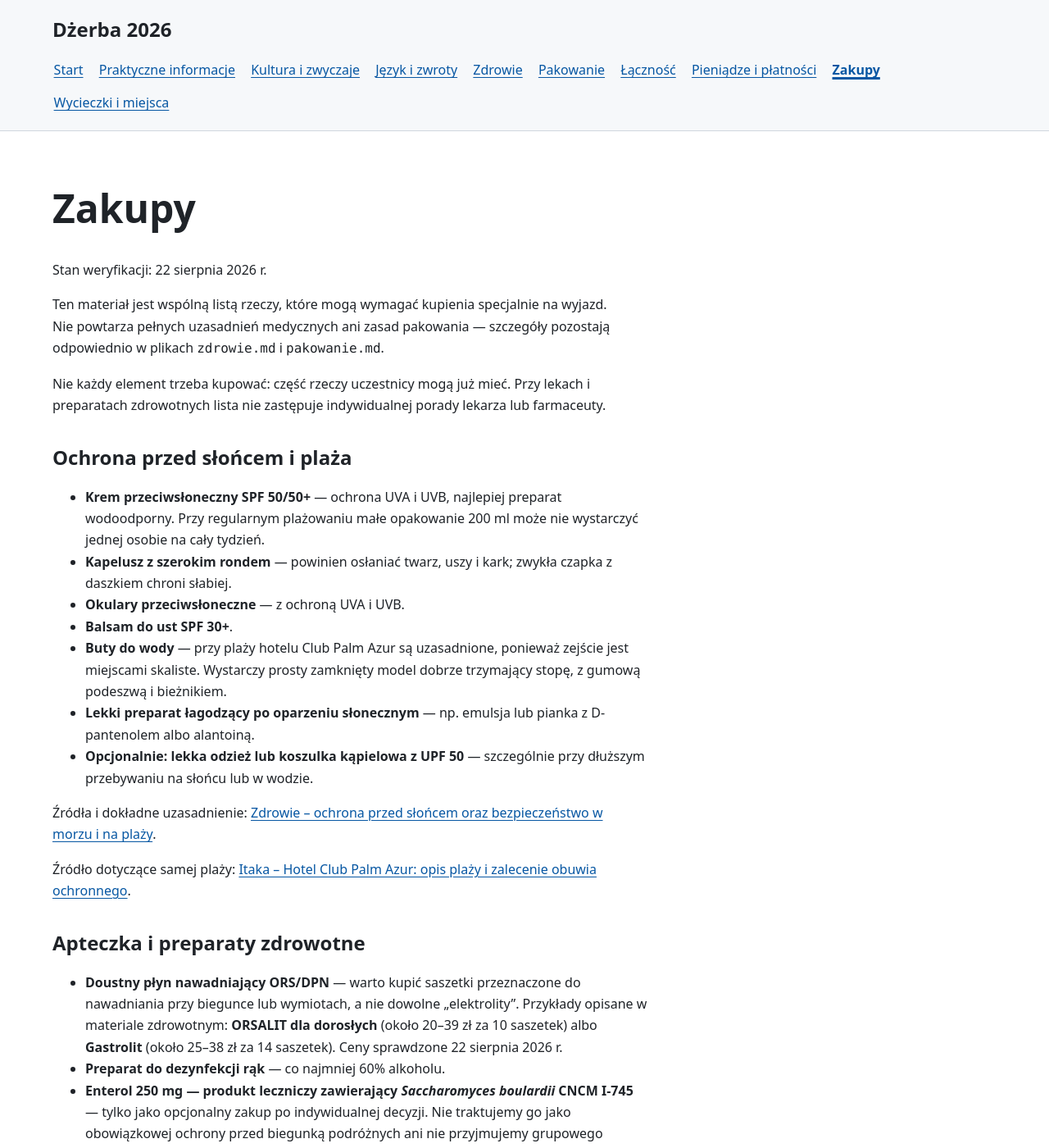
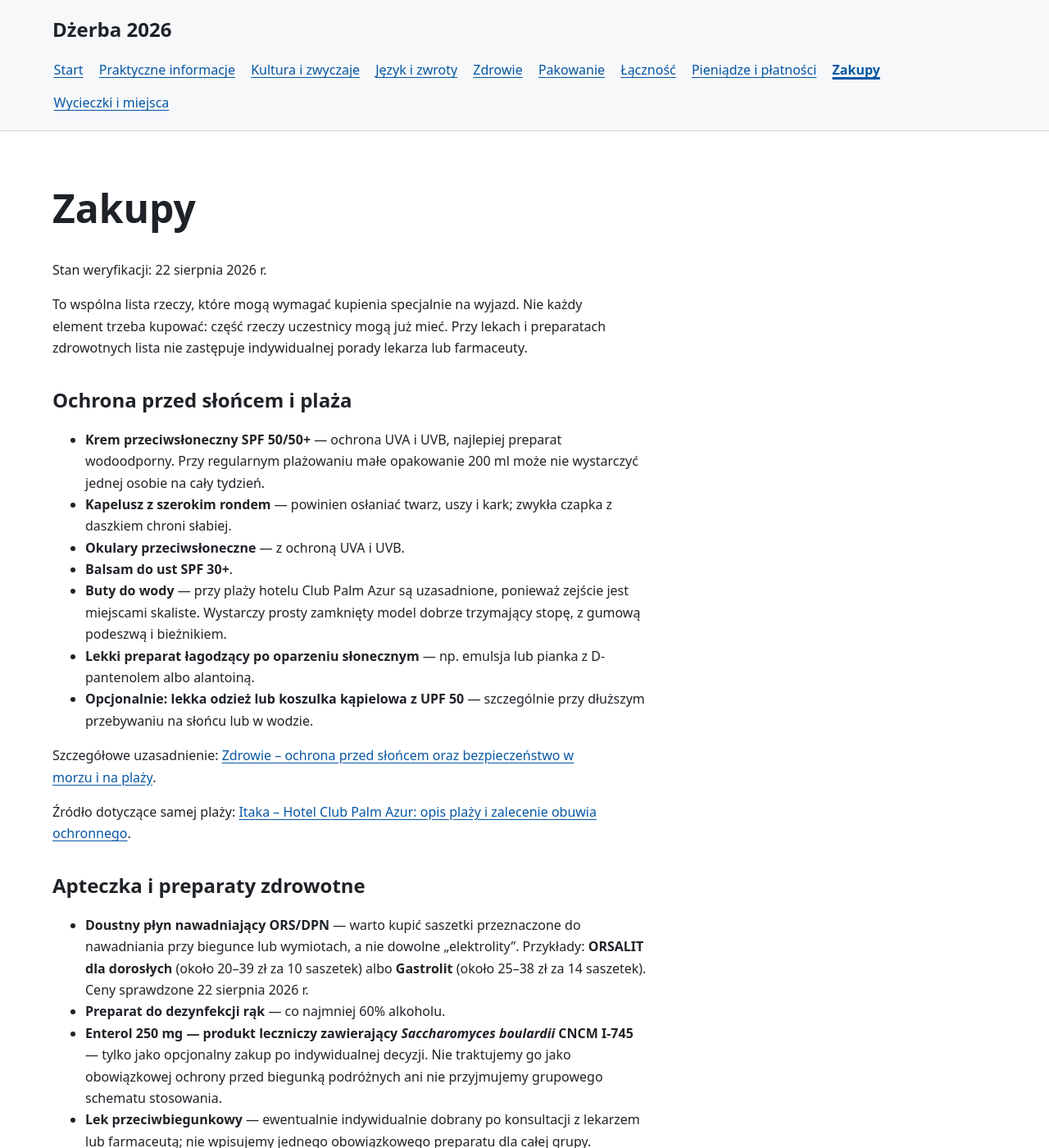
Before and after one commit to rotnicki/djerba-2026, a Jekyll site: the page built from zakupy.md, in a window 1280 px wide and 1400 px high. Shown: the whole window at 82% size. Built offline with Jekyll 4.4.1, drawn with Linux system fonts in a browser that asks for light colours; our own code applies the rules of GitHub Pages for plain Markdown files; some of the changed text lies outside the part shown.

Commit message:
Usuń techniczne określenia z treści strony Zakupy

```diff
--- a/zakupy.md
+++ b/zakupy.md
@@ -2,9 +2,7 @@
 
 Stan weryfikacji: 22 sierpnia 2026 r.
 
-Ten materiał jest wspólną listą rzeczy, które mogą wymagać kupienia specjalnie na wyjazd. Nie powtarza pełnych uzasadnień medycznych ani zasad pakowania — szczegóły pozostają odpowiednio w plikach `zdrowie.md` i `pakowanie.md`.
-
-Nie każdy element trzeba kupować: część rzeczy uczestnicy mogą już mieć. Przy lekach i preparatach zdrowotnych lista nie zastępuje indywidualnej porady lekarza lub farmaceuty.
+To wspólna lista rzeczy, które mogą wymagać kupienia specjalnie na wyjazd. Nie każdy element trzeba kupować: część rzeczy uczestnicy mogą już mieć. Przy lekach i preparatach zdrowotnych lista nie zastępuje indywidualnej porady lekarza lub farmaceuty.
 
 ## Ochrona przed słońcem i plaża
 
@@ -16,13 +14,13 @@ Nie każdy element trzeba kupować: część rzeczy uczestnicy mogą już mieć.
 - **Lekki preparat łagodzący po oparzeniu słonecznym** — np. emulsja lub pianka z D-pantenolem albo alantoiną.
 - **Opcjonalnie: lekka odzież lub koszulka kąpielowa z UPF 50** — szczególnie przy dłuższym przebywaniu na słońcu lub w wodzie.
 
-Źródła i dokładne uzasadnienie: [Zdrowie – ochrona przed słońcem oraz bezpieczeństwo w morzu i na plaży](zdrowie.md).
+Szczegółowe uzasadnienie: [Zdrowie – ochrona przed słońcem oraz bezpieczeństwo w morzu i na plaży](zdrowie.md).
 
 Źródło dotyczące samej plaży: [Itaka – Hotel Club Palm Azur: opis plaży i zalecenie obuwia ochronnego](https://www.itaka.pl/wczasy/tunezja/djerba/hotel-club-palm-azur%2CDJEPALM/).
 
 ## Apteczka i preparaty zdrowotne
 
-- **Doustny płyn nawadniający ORS/DPN** — warto kupić saszetki przeznaczone do nawadniania przy biegunce lub wymiotach, a nie dowolne „elektrolity”. Przykłady opisane w materiale zdrowotnym: **ORSALIT dla dorosłych** (około 20–39 zł za 10 saszetek) albo **Gastrolit** (około 25–38 zł za 14 saszetek). Ceny sprawdzone 22 sierpnia 2026 r.
+- **Doustny płyn nawadniający ORS/DPN** — warto kupić saszetki przeznaczone do nawadniania przy biegunce lub wymiotach, a nie dowolne „elektrolity”. Przykłady: **ORSALIT dla dorosłych** (około 20–39 zł za 10 saszetek) albo **Gastrolit** (około 25–38 zł za 14 saszetek). Ceny sprawdzone 22 sierpnia 2026 r.
 - **Preparat do dezynfekcji rąk** — co najmniej 60% alkoholu.
 - **Enterol 250 mg — produkt leczniczy zawierający *Saccharomyces boulardii* CNCM I-745** — tylko jako opcjonalny zakup po indywidualnej decyzji. Nie traktujemy go jako obowiązkowej ochrony przed biegunką podróżnych ani nie przyjmujemy grupowego schematu stosowania.
 - **Lek przeciwbiegunkowy** — ewentualnie indywidualnie dobrany po konsultacji z lekarzem lub farmaceutą; nie wpisujemy jednego obowiązkowego preparatu dla całej grupy.
@@ -30,13 +28,9 @@ Nie każdy element trzeba kupować: część rzeczy uczestnicy mogą już mieć.
 
 Szczegóły dotyczące ORS/DPN, Enterolu, leków przeciwbiegunkowych, przeciwwskazań i zasad samoleczenia: [Zdrowie – biegunka podróżnych, nawodnienie i apteczka](zdrowie.md).
 
-Szczepienie przeciw WZW A pozostaje opisane w `zdrowie.md`; nie traktujemy go w tym pliku jako zwykłego zakupu produktu.
+Informacje o szczepieniu przeciw WZW A znajdują się w dziale [Zdrowie – wirusowe zapalenie wątroby typu A i szczepienie](zdrowie.md). Szczepienia nie traktujemy tutaj jako zwykłego zakupu produktu.
 
 ## Sprzęt
 
 - **Mały wentylator akumulatorowy USB-C** — przydatny na wycieczki, transfery i podczas oczekiwania w upale. Sensowne kryteria to akumulator około 3000–5000 mAh, kilka poziomów nawiewu, niewielka masa oraz możliwość używania w ręce i postawienia na stoliku.
 - **Model obecnie brany pod uwagę:** składany wentylator ręczny 5000 mAh, USB-C, 5 prędkości i wyświetlacz cyfrowy. Cena oferty może się zmieniać; przy ostatnim sprawdzeniu była w okolicach 70 zł. [Allegro – wentylator ręczny 5000 mAh USB-C, składany, 5 prędkości, oferta nr 18820057406](https://allegro.pl/oferta/wentylator-reczny-wiatrak-mini-cichy-mocny-biurkowy-przenosny-usb-5000-mah-18820057406).
-
-## Zasada dalszego prowadzenia listy
-
-Kolejne rzeczy dopisujemy przede wszystkim jako pozycje w jednej z powyższych kategorii. Osobny nagłówek dla konkretnego produktu tworzymy dopiero wtedy, gdy wymaga on większego porównania wariantów, cen lub parametrów. Dzięki temu plik może rosnąć bez nadmiernie rozbudowanej hierarchii nagłówków.
```
